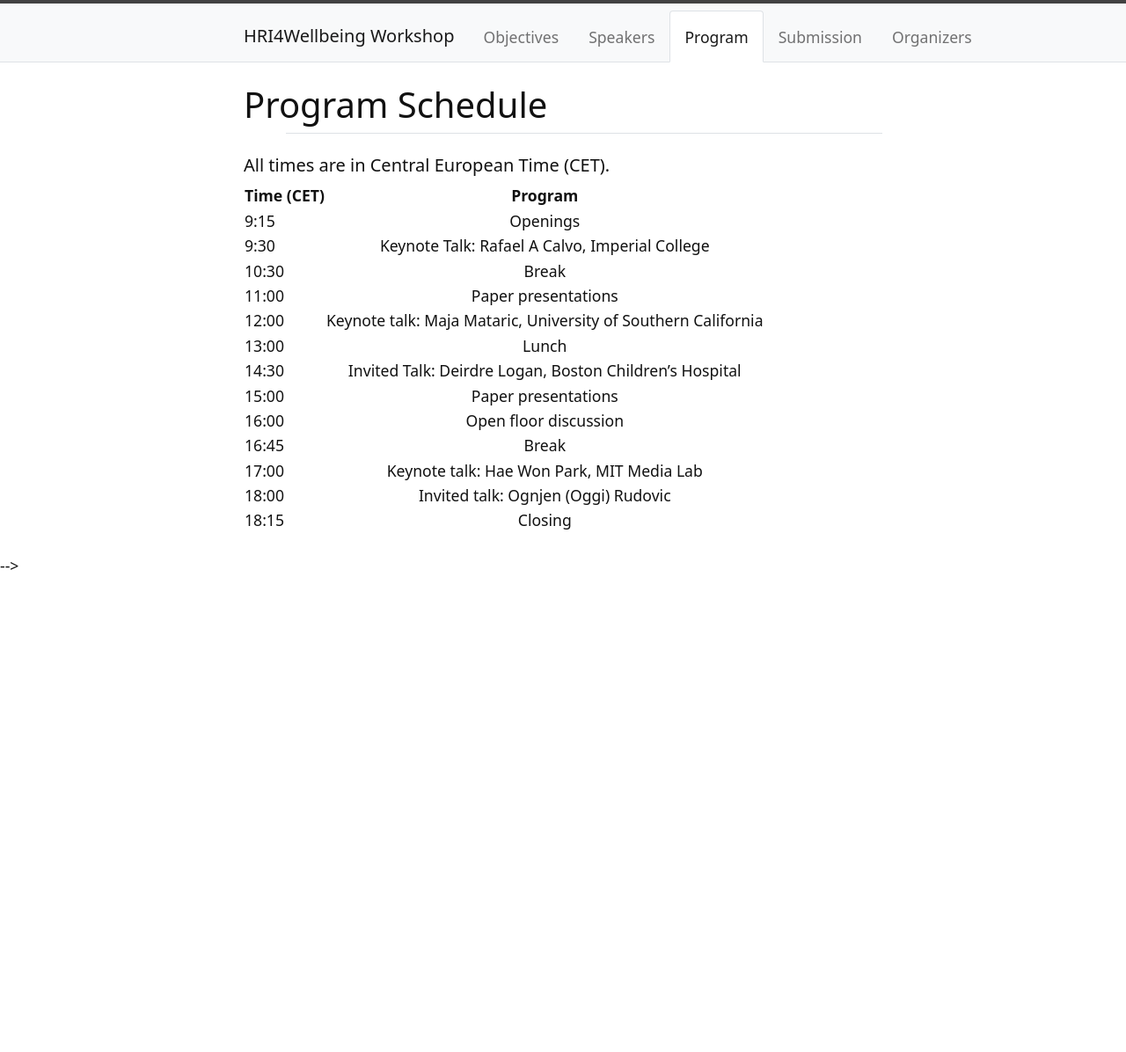
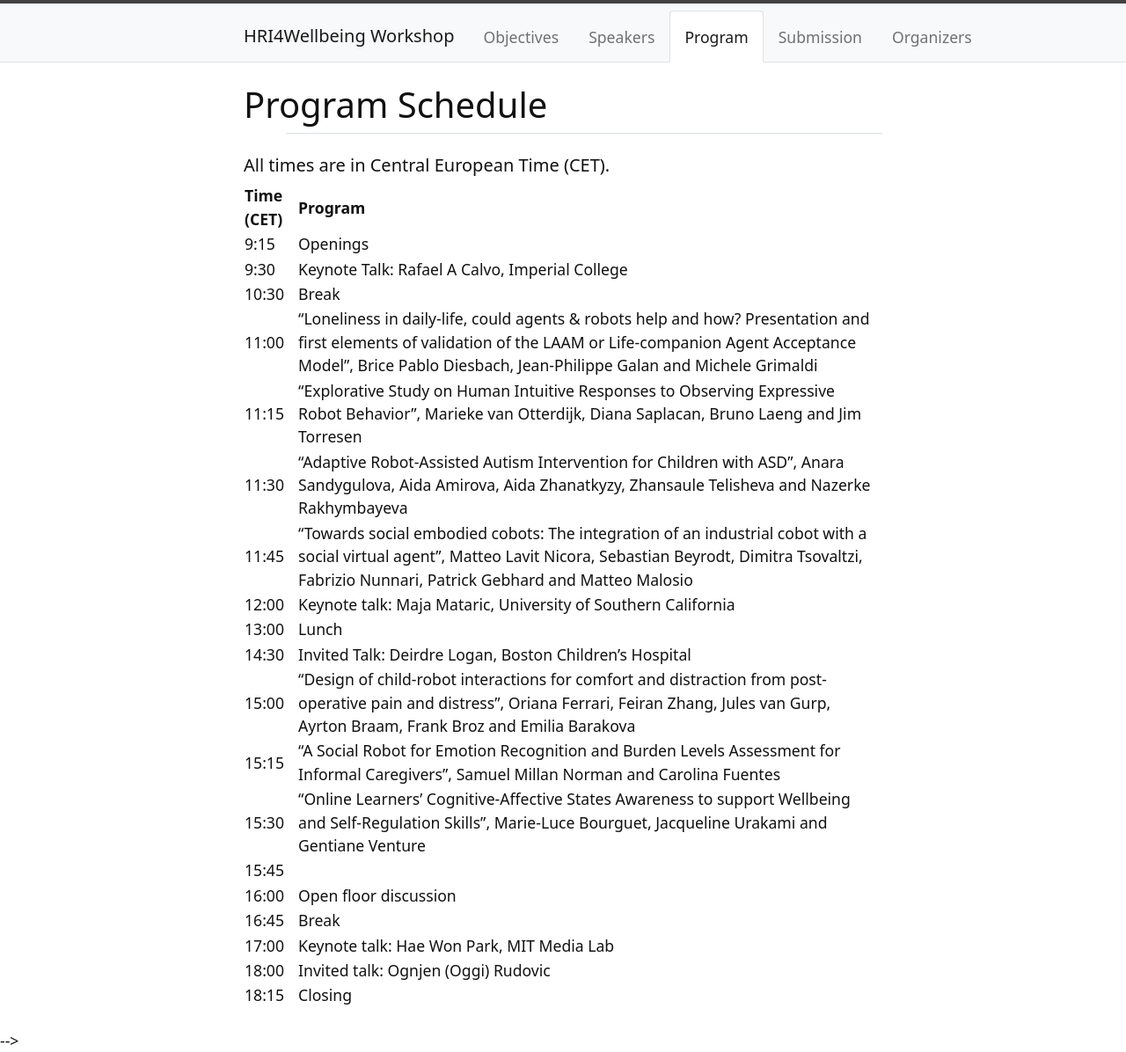
Before and after one commit to hri4wellbeing/hri4wellbeing.github.io, a Jekyll site: the page built from content/3-program.md, in a window 1280 px wide. Shown: the whole page at 88% size. Built offline with Jekyll 4.4.1, drawn with Linux system fonts in a browser that asks for light colours; before the commit the page ends 900 px from its top, so only the background shows below that.

Commit message:
paper presentation

```diff
--- a/content/3-program.md
+++ b/content/3-program.md
@@ -7,15 +7,21 @@ nav: Program
 
 
 | Time (CET)    | Program               |
-| ------------- |:---------------------:|
+| ------------- |:----------------------|
 | 9:15          | Openings        |
 | 9:30          | Keynote Talk: Rafael A Calvo, Imperial College      |
 | 10:30         | Break                 |
-| 11:00         | Paper presentations   |
+| 11:00         | "Loneliness in daily-life, could agents & robots help and how? Presentation and first elements of validation of the LAAM or Life-companion Agent Acceptance Model", Brice Pablo Diesbach, Jean-Philippe Galan and Michele Grimaldi |
+| 11:15         | "Explorative Study on Human Intuitive Responses to Observing Expressive Robot Behavior", Marieke van Otterdijk, Diana Saplacan, Bruno Laeng and Jim Torresen |
+| 11:30         | "Adaptive Robot-Assisted Autism Intervention for Children with ASD", Anara Sandygulova, Aida Amirova, Aida Zhanatkyzy, Zhansaule Telisheva and Nazerke Rakhymbayeva |
+| 11:45         | "Towards social embodied cobots: The integration of an industrial cobot with a social virtual agent", Matteo Lavit Nicora, Sebastian Beyrodt, Dimitra Tsovaltzi, Fabrizio Nunnari, Patrick Gebhard and Matteo Malosio |
 | 12:00         | Keynote talk:  Maja Mataric, University of Southern California          |
 | 13:00         | Lunch            |
 | 14:30         | Invited Talk: Deirdre Logan, Boston Children's Hospital                 |
-| 15:00         | Paper presentations   |
+| 15:00         | "Design of child-robot interactions for comfort and distraction from post-operative pain and distress", Oriana Ferrari, Feiran Zhang, Jules van Gurp, Ayrton Braam, Frank Broz and Emilia Barakova |
+| 15:15         | "A Social Robot for Emotion Recognition and Burden Levels Assessment for Informal Caregivers", Samuel Millan Norman and Carolina Fuentes|
+| 15:30         | "Online Learners’ Cognitive-Affective States Awareness to support Wellbeing and Self-Regulation Skills", Marie-Luce Bourguet, Jacqueline Urakami and Gentiane Venture |
+| 15:45         |    |
 | 16:00         | Open floor discussion |
 | 16:45         | Break                 |
 | 17:00         | Keynote talk: Hae Won Park, MIT Media Lab          |
```
